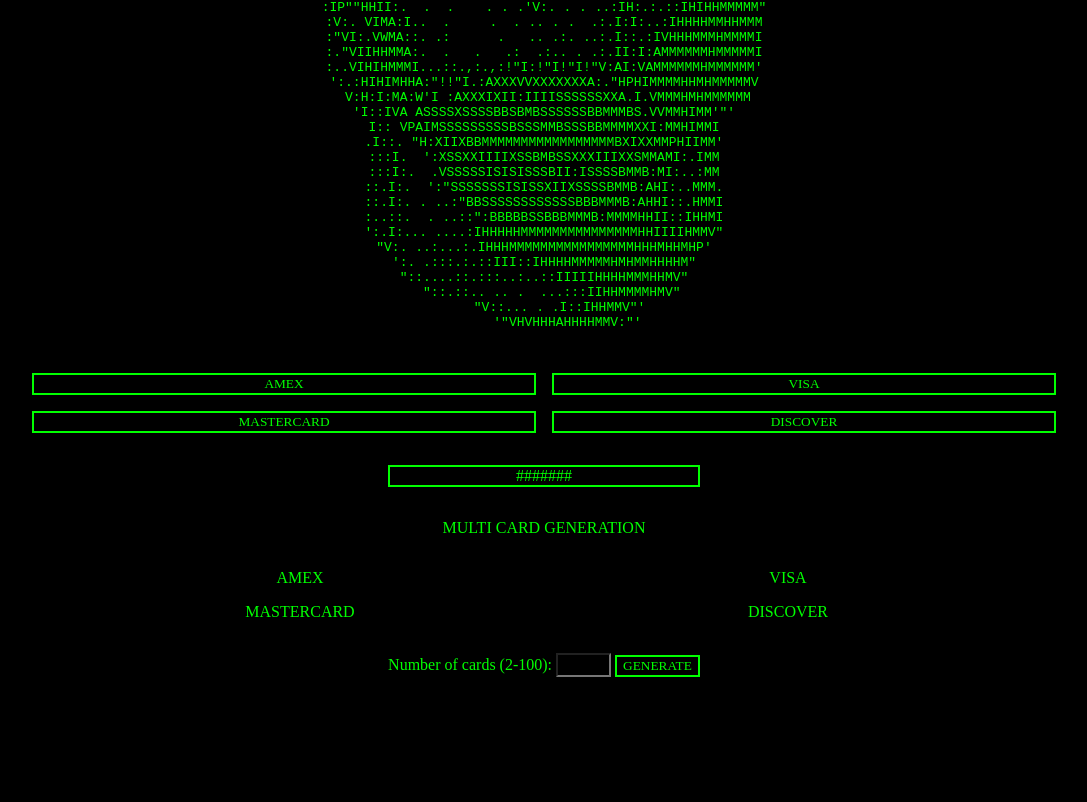
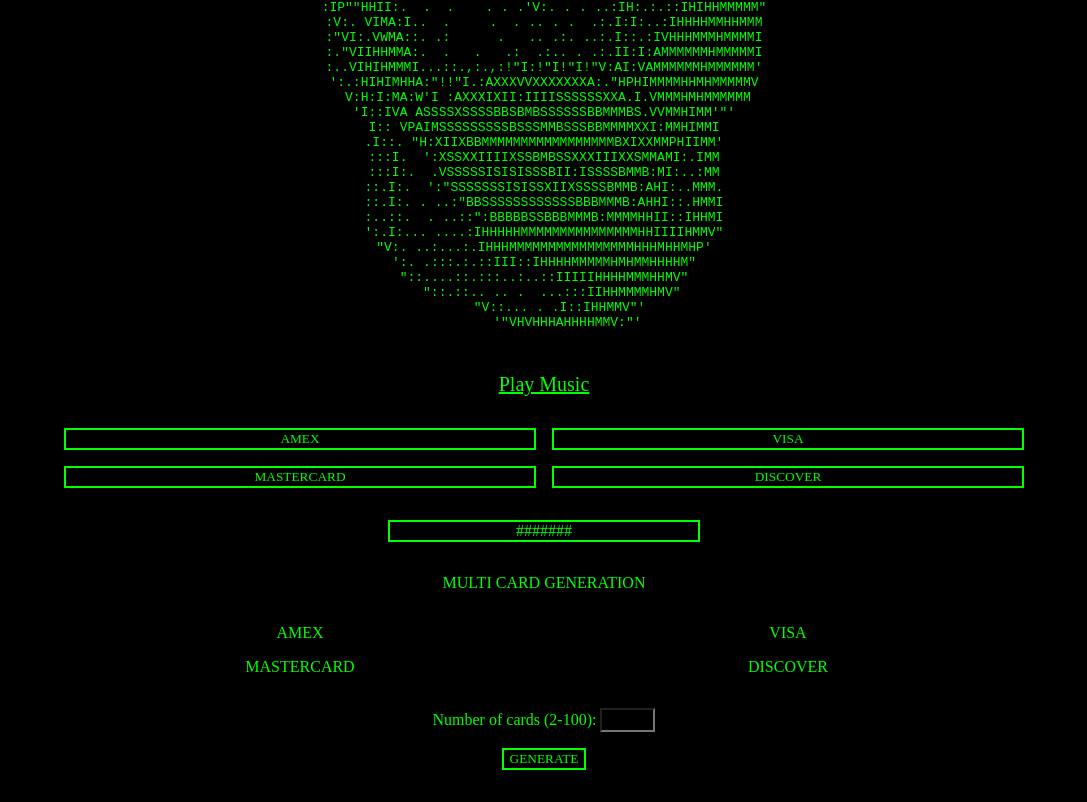
Before and after one commit to joshuaisaact/CCGen, a plain HTML site: page index.html in a window 1280 px wide. Shown: the part 500-1302 px from the top of the page, without its empty margins (96-1183 px from the left). Before the commit the page ends 1193 px from the top, so only its background shows below. Drawn offline with Linux system fonts and the light colour scheme; a web font is replaced by a local one.

Commit message:
Added music

```diff
--- a/ccgen.js
+++ b/ccgen.js
@@ -96,7 +96,7 @@ document.getElementById("generate").addEventListener("click", () => {
     while (cardList.length < numCards) {
         cardList.push(genValCC(selectedCard));
     }
-    console.log(cardList)
+    //console.log(cardList)
     let result = cardList.map(innerArray => innerArray.join('')).join('<br>');
     document.getElementById("outputmulti").innerHTML = result;
 
--- a/index.html
+++ b/index.html
@@ -7,10 +7,12 @@
     <link rel="preconnect" href="https://fonts.googleapis.com">
     <link rel="preconnect" href="https://fonts.gstatic.com" crossorigin>
     <link href="https://fonts.googleapis.com/css2?family=Kode+Mono:wght@400..700&display=swap" rel="stylesheet">
+    <script type='text/javascript' src='//www.midijs.net/lib/midi.js'></script>
     <title>CCGen</title>
 </head>
 <body>
     <h1>CCGen</h1>
+
     <pre>
         ...----....
         ..-:"''         ''"-..
@@ -64,6 +66,7 @@ I:: VPAIMSSSSSSSSSBSSSMMBSSSBBMMMMXXI:MMHIMMI
       '"VHVHHHAHHHHMMV:"'
 
     </pre>
+    <a href="#" onClick="MIDIjs.play('midi/Unreal Superhero 3.mid');">Play Music</a>
     <section id="single-card">
         <div class="buttons">
             <button type="button" id="gen-cc">AMEX</button>
@@ -88,7 +91,7 @@ I:: VPAIMSSSSSSSSSBSSSMMBSSSBBMMMMXXI:MMHIMMI
                 <label for="dcrad">DISCOVER</label>
             </div>
             <label for="cards">Number of cards (2-100):</label>
-            <input type="number" id="cards" name="cards" min="2" max="100" inputmode="numeric" />
+            <input type="number" id="cards" name="cards" min="2" max="100" inputmode="numeric" /><br>
             <button type="button" id="generate">GENERATE</button>
         </form>
         <div id="outputmulti"></div>
--- a/style.css
+++ b/style.css
@@ -22,6 +22,11 @@ body {
     margin: 1rem auto;
 }
 
+a {
+    color: lime;
+    font-size: 20px;
+}
+
 button {
     background-color: black;
     color: lime;
@@ -39,7 +44,7 @@ button:active {
     display: grid;
     grid-template-columns: 1fr 1fr;
     gap: 1rem;
-    margin-bottom: 2rem;
+    margin: 2rem;
 }
 
 #output {
@@ -76,3 +81,7 @@ input[type="radio"]:checked + label {
     gap: 1rem;
 
 }
+
+#generate {
+    margin: 1rem;
+}
```
Also changed, not shown: 1 other file.
